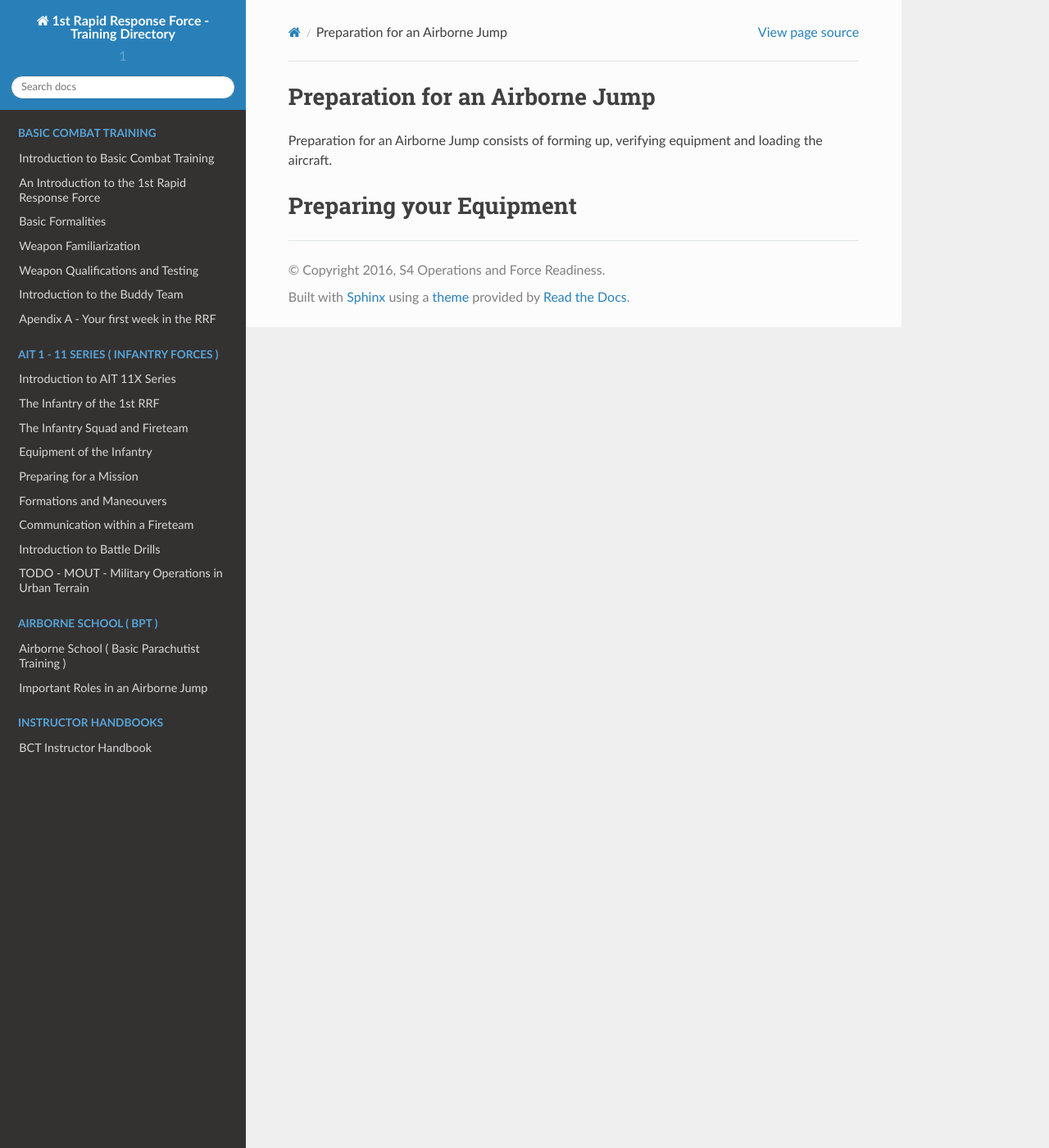
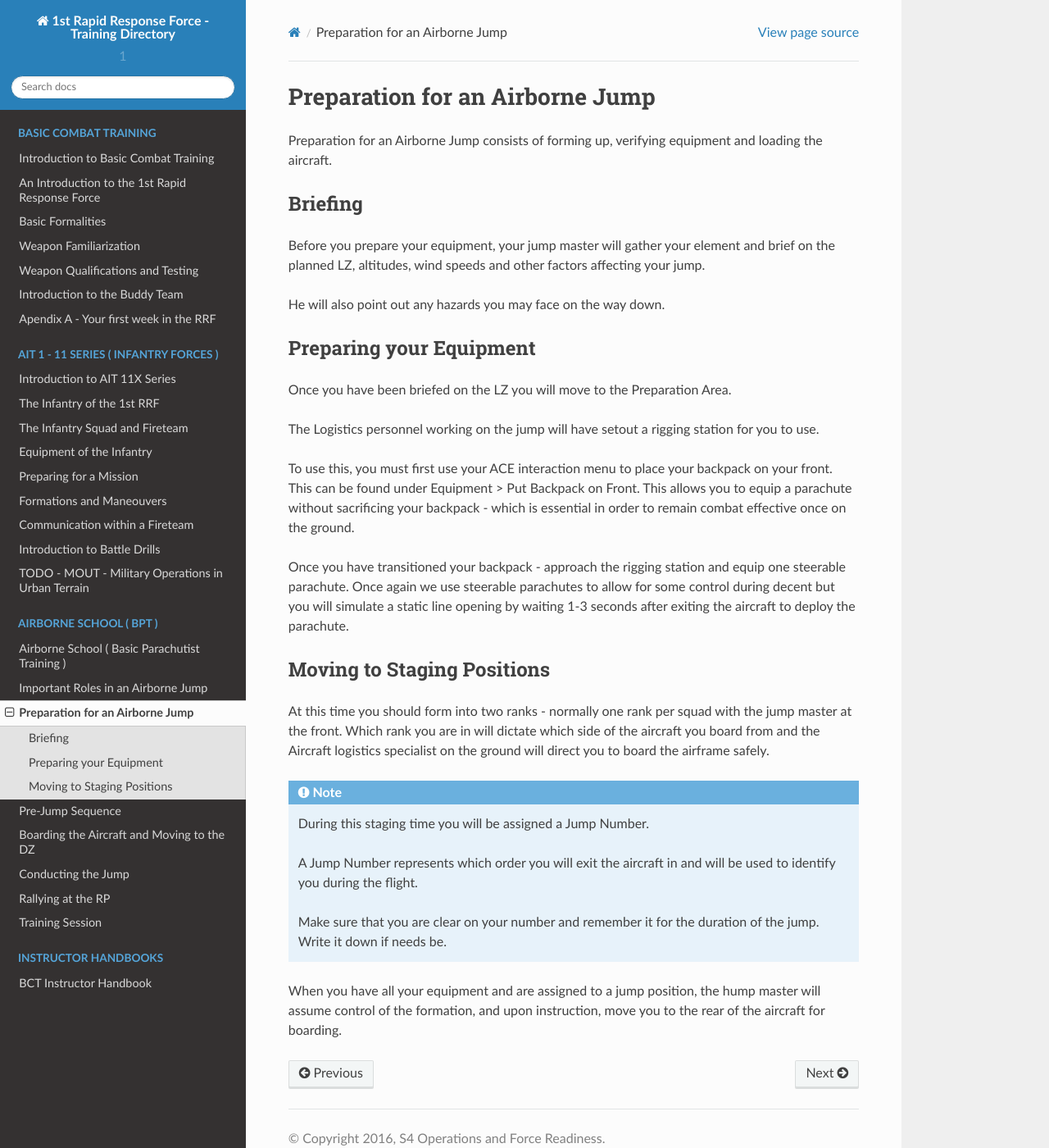
Before and after one commit to 1st-rapid-response-force/Training-Programs, a Sphinx documentation site: the page built from docs/source/arbn/preparation.rst, in a window 1280 px wide and 1400 px high. Shown: the whole window at 82% size. Built offline with Sphinx 7.4.7 and the Read the Docs theme 2.0.0, drawn with Linux system fonts in a browser that asks for light colours; formulas are drawn with MathJax 3.

Commit message:
Finish AARBN
Signed-off-by: Alexander Christie <alex@briefly.io>

```diff
--- a/docs/source/arbn/intro.rst
+++ b/docs/source/arbn/intro.rst
@@ -29,3 +29,8 @@ Prerequisites
 **This course requires that you have graduated AIT 11x series or AIT 15x series**
 
 You should take time to read and understand the training materials provided for this course before attending the ingame training session.
+
+Course Completion
+------------------
+
+Completing this course qualifies you as Airborne capable and allows you to apply to billets in our AARBN infantry elements.
--- a/docs/source/arbn/preparation.rst
+++ b/docs/source/arbn/preparation.rst
@@ -3,5 +3,35 @@ Preparation for an Airborne Jump
 
 Preparation for an Airborne Jump consists of forming up, verifying equipment and loading the aircraft.
 
+Briefing
+--------------
+
+Before you prepare your equipment, your jump master will gather your element and brief on the planned LZ, altitudes, wind speeds and other factors affecting your jump.
+
+He will also point out any hazards you may face on the way down.
+
 Preparing your Equipment
-=========================
+--------------------------
+
+Once you have been briefed on the LZ you will move to the Preparation Area.
+
+The Logistics personnel working on the jump will have setout a rigging station for you to use.
+
+To use this, you must first use your ACE interaction menu to place your backpack on your front. This can be found under Equipment > Put Backpack on Front. This allows you to equip a parachute without sacrificing your backpack - which is essential in order to remain combat effective once on the ground.
+
+Once you have transitioned your backpack - approach the rigging station and equip one steerable parachute. Once again we use steerable parachutes to allow for some control during decent but you will simulate a static line opening by waiting 1-3 seconds after exiting the aircraft to deploy the parachute.
+
+Moving to Staging Positions
+-----------------------------
+
+At this time you should form into two ranks - normally one rank per squad with the jump master at the front. Which rank you are in will dictate which side of the aircraft you board from and the Aircraft logistics specialist on the ground will direct you to board the airframe safely.
+
+.. note::
+
+  During this staging time you will be assigned a Jump Number.
+
+  A Jump Number represents which order you will exit the aircraft in and will be used to identify you during the flight.
+
+  Make sure that you are clear on your number and remember it for the duration of the jump. Write it down if needs be.
+
+When you have all your equipment and are assigned to a jump position, the hump master will assume control of the formation, and upon instruction, move you to the rear of the aircraft for boarding.
--- a/docs/source/index.rst
+++ b/docs/source/index.rst
@@ -67,6 +67,12 @@ Training Programs:
 
     arbn/intro
     arbn/explanation
+    arbn/preparation
+    arbn/pre_jump
+    arbn/boarding
+    arbn/jumping
+    arbn/rallying
+    arbn/excercises
 
 .. toctree::
   :maxdepth: 1
```
Also changed, not shown: docs/source/ait_11/infantry_of_the_rrf.rst (+8 -4 lines), docs/source/arbn/boarding.rst (added, +19 -0 lines), docs/source/arbn/excercises.rst (added, +18 -0 lines), docs/source/arbn/jumping.rst (added, +37 -0 lines), docs/source/arbn/pre_jump.rst (added, +55 -0 lines), docs/source/arbn/rallying.rst (added, +18 -0 lines).
